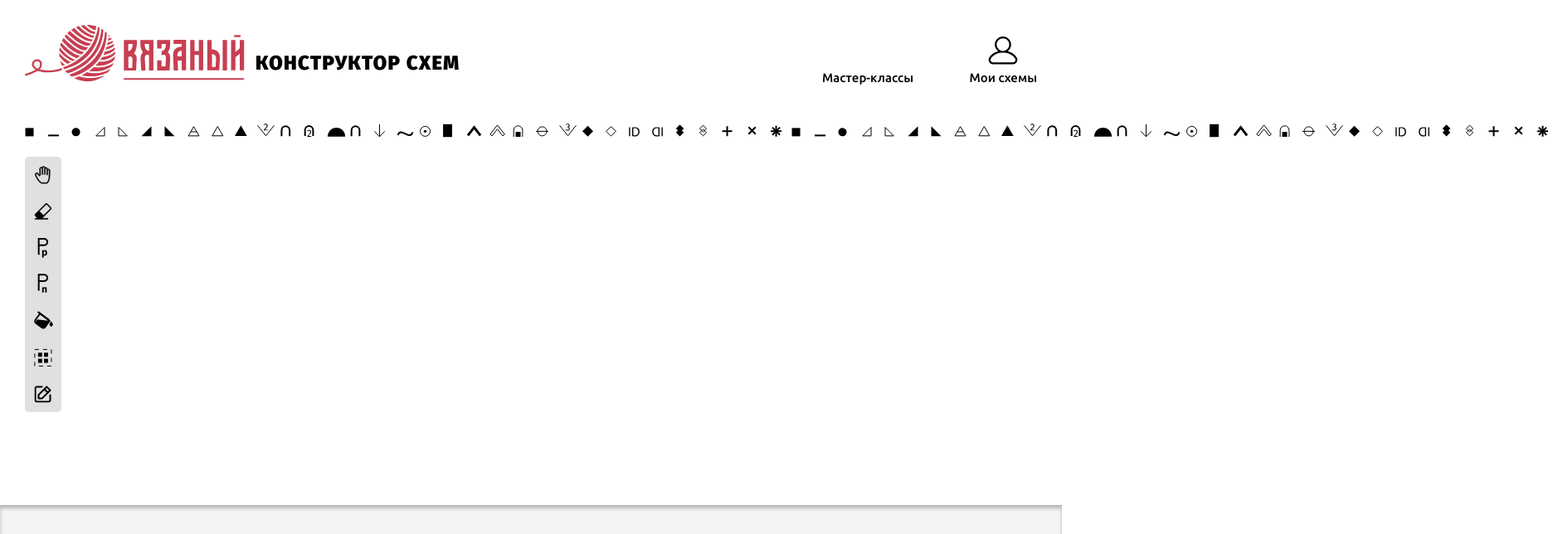
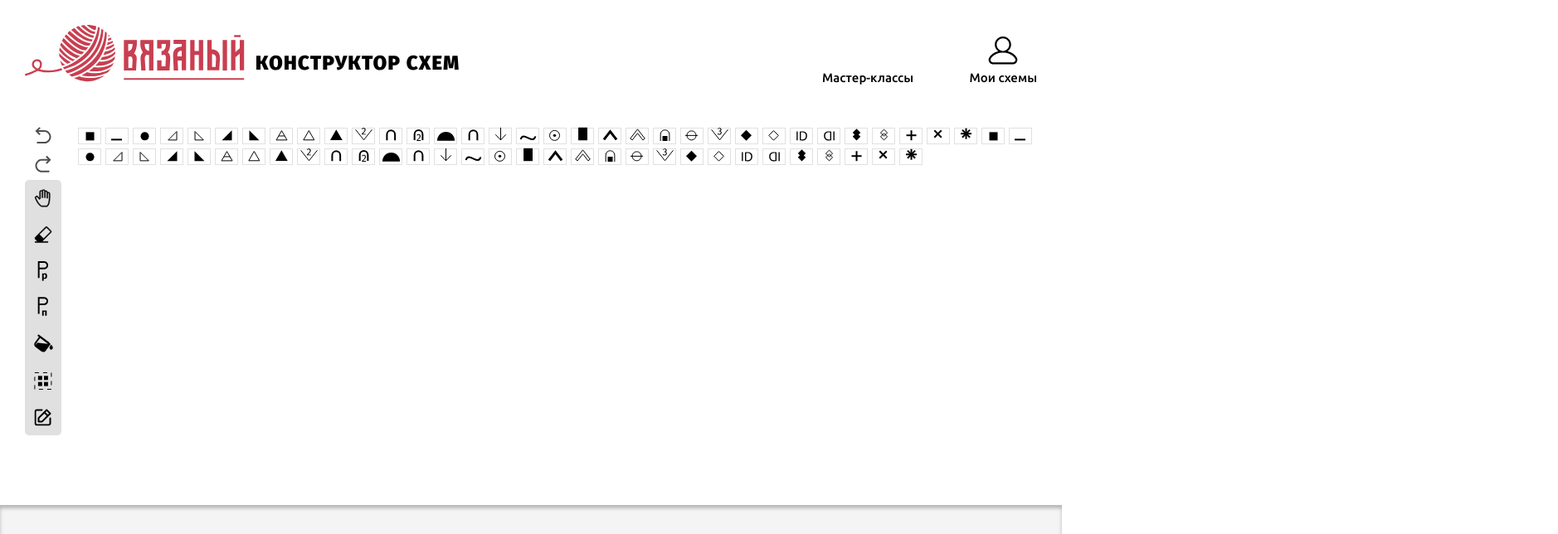
Before and after one commit to voodoobat/constructor-next, a Next.js app: page /constructor in a window 1280 px wide. Shown: the top 644 px of the page at 83% size, 1878 px wide, since content can reach past the window. Built offline with nearby package versions, Linux system fonts and the light colour scheme.

Commit message:
some fixes

```diff
--- a/src/components/constructor/Constructor/Constructor.js
+++ b/src/components/constructor/Constructor/Constructor.js
@@ -3,15 +3,13 @@ import scss from './Constructor.module.scss'
 import classNames from 'classnames'
 
 import Container from '@components/layout/Container/Container'
+import TopPanel from '@components/constructor/TopPanel/TopPanel'
 import ToolBar from '@components/constructor/ToolBar/ToolBar'
-import LoopPanel from '@src/components/constructor/LoopPanel/LoopPanel'
 
 export default function Constructor ({ className, inactive, children }) {
   return (
     <Container className={classNames(className, scss._)}>
-      <div className={scss.loops}>
-        <LoopPanel />
-      </div>
+      <TopPanel className={scss.top_panel} />
       <div className={scss.main}>
         <div className={scss.tools}>
           <ToolBar inactive={inactive} />
--- a/src/components/constructor/Constructor/Constructor.module.scss
+++ b/src/components/constructor/Constructor/Constructor.module.scss
@@ -1,7 +1,5 @@
 @import '@scss/config';
 @import '@scss/mixins';
-
-$space: 2rem;
 
 ._ {
   display: flex;
@@ -14,11 +12,11 @@ $space: 2rem;
 }
 
 .tools {
-  margin-right: $space;
+  margin-right: $toolbar-offset;
 }
 
 .loops {
-  margin-bottom: $space;
+  margin-bottom: $toolbar-offset;
 }
 
 .content {
--- a/src/components/constructor/Loop/Loop.module.scss
+++ b/src/components/constructor/Loop/Loop.module.scss
@@ -1,5 +1,5 @@
 @import '@scss/mixins';
 
 ._ {
-  @include size(2.8rem 2rem);
+  display: inline-block;
 }
--- a/src/components/constructor/LoopButton/LoopButton.module.scss
+++ b/src/components/constructor/LoopButton/LoopButton.module.scss
@@ -1,5 +1,17 @@
+@import '@scss/config';
 @import '@scss/mixins';
 
 ._ {
   @include size(2.8rem 2rem);
+  display: flex;
+  align-items: center;
+  justify-content: center;
+  min-width: 2.8rem;
+  border: 1px solid $light-gray;
+  transition: border-color .15s ease-in;
+  cursor: pointer;
+
+  &:hover {
+    border-color: $medium-blue;
+  }
 }
--- a/src/components/constructor/LoopPanel/LoopPanel.js
+++ b/src/components/constructor/LoopPanel/LoopPanel.js
@@ -14,9 +14,14 @@ export default function LoopsBar ({ className }) {
   return (
     <div className={classNames(className, scss._)}>
       {loops.map(id =>
-        <LoopButton id={id} key={id} />
-      )} {loops.map(id =>
-        <LoopButton id={id} key={id} />
+        <LoopButton className={scss.button}
+                    id={id}
+                    key={id} />
+      )}
+      {loops.map(id =>
+        <LoopButton className={scss.button}
+                    id={id}
+                    key={id} />
       )}
     </div>
   )
--- a/src/components/constructor/LoopPanel/LoopPanel.module.scss
+++ b/src/components/constructor/LoopPanel/LoopPanel.module.scss
@@ -1,4 +1,9 @@
 ._ {
+  display: flex;
   position: relative;
-  display: flex;
+  flex-wrap: wrap;
 }
+
+.button {
+  margin: 0.5rem 0.5rem 0 0;
+}
--- /dev/null
+++ b/src/components/constructor/TopPanel/TopPanel.js
@@ -0,0 +1,19 @@
+import scss from './TopPanel.module.scss'
+
+import classNames from 'classnames'
+
+import LoopPanel from '@components/constructor/LoopPanel/LoopPanel'
+import UndoRedo from '@components/constructor/UndoRedo/UndoRedo'
+
+export default function TopPanel ({ className }) {
+  return (
+    <div className={classNames(className, scss._)}>
+      <div className={scss.undo_redo}>
+        <UndoRedo />
+      </div>
+      <div className={scss.loops_panel}>
+        <LoopPanel />
+      </div>
+    </div>
+  )
+}
--- /dev/null
+++ b/src/components/constructor/TopPanel/TopPanel.module.scss
@@ -0,0 +1,10 @@
+@import '@scss/config';
+@import '@scss/mixins';
+
+._ {
+  display: flex;
+}
+
+.undo_redo {
+  margin-right: $toolbar-offset;
+}
--- /dev/null
+++ b/src/components/constructor/UndoRedo/UndoRedo.js
@@ -0,0 +1,21 @@
+import scss from './UndoRedo.module.scss'
+
+import classNames from 'classnames'
+
+import Undo from './svg/undo.svg'
+import Redo from './svg/Redo.svg'
+
+export default function UndoRedo ({ className }) {
+  return (
+    <div className={classNames(className, scss._)}>
+      <button className={scss.button}
+              type="button">
+        <Undo />
+      </button>
+      <button className={scss.button}
+              type="button">
+        <Redo />
+      </button>
+    </div>
+  )
+}
--- /dev/null
+++ b/src/components/constructor/UndoRedo/UndoRedo.module.scss
@@ -0,0 +1,12 @@
+@import '@scss/config';
+@import '@scss/mixins';
+
+._ {
+  display: flex;
+  flex-direction: column;
+}
+
+.button {
+  @include size($tool-button-size 3rem);
+  margin: $tool-button-offset;
+}
--- a/src/scss/_config.scss
+++ b/src/scss/_config.scss
@@ -20,3 +20,10 @@ $radius: 5px;
 
 $input-padding-y: 0.2em;
 $input-padding-x: 0.5em;
+
+
+// toolbar
+
+$tool-button-size: 4rem;
+$tool-button-offset: 0.2rem;
+$toolbar-offset: 2rem;
```
Also changed, not shown: src/components/constructor/UndoRedo/svg/redo.svg (added), src/components/constructor/UndoRedo/svg/undo.svg (added).
